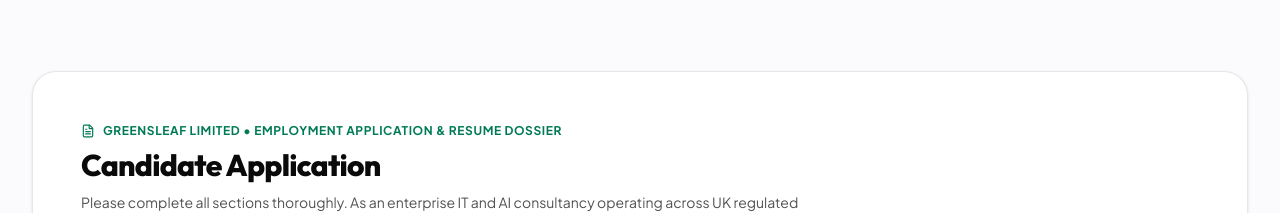
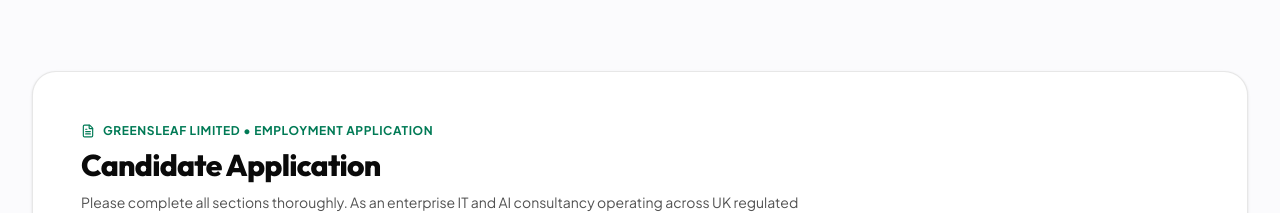
Before and after one commit to Cgn26/offshore, a React (Vite) app: page /careers in a window 1280 px wide. Shown: the part 2700-2913 px from the top of the page. Built offline with nearby package versions, Linux system fonts and the light colour scheme; the HTML template or start-up script is replaced by a standard one.

Commit message:
Update candidate application text in Careers page
Removed 'Resume Dossier' from the candidate application section.

```diff
--- a/src/pages/Careers.jsx
+++ b/src/pages/Careers.jsx
@@ -334,12 +334,12 @@ export default function Careers() {
         </div>
       </div>
 
-      {/* Formal Candidate Application & Resume Dossier */}
+      {/* Formal Candidate Application */}
       <div id="application-form" className="rounded-3xl bg-white p-6 sm:p-12 border border-neutral-200/90 shadow-sm space-y-8">
         <div className="space-y-2 border-b border-neutral-200 pb-5">
           <div className="inline-flex items-center gap-2 text-xs font-bold uppercase tracking-wider text-emerald-700">
             <FileText className="w-3.5 h-3.5" />
-            <span>GreensLeaf Limited &bull; Employment Application &amp; Resume Dossier</span>
+            <span>GreensLeaf Limited &bull; Employment Application </span>
           </div>
           <h2 className="text-2xl sm:text-3xl font-heading font-extrabold text-neutral-950">
             Candidate Application
```
